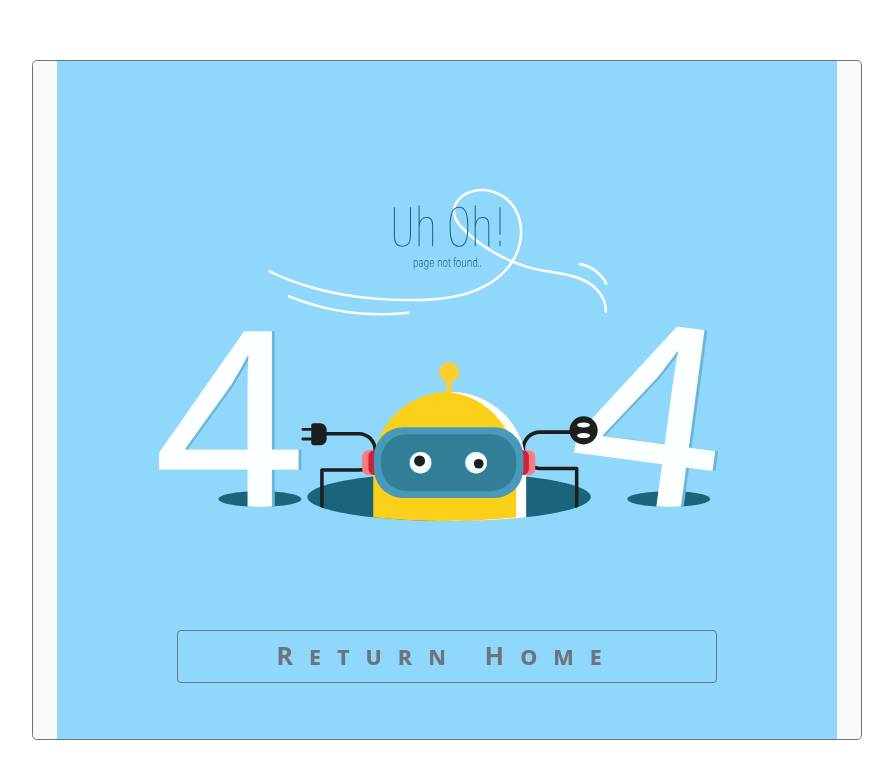
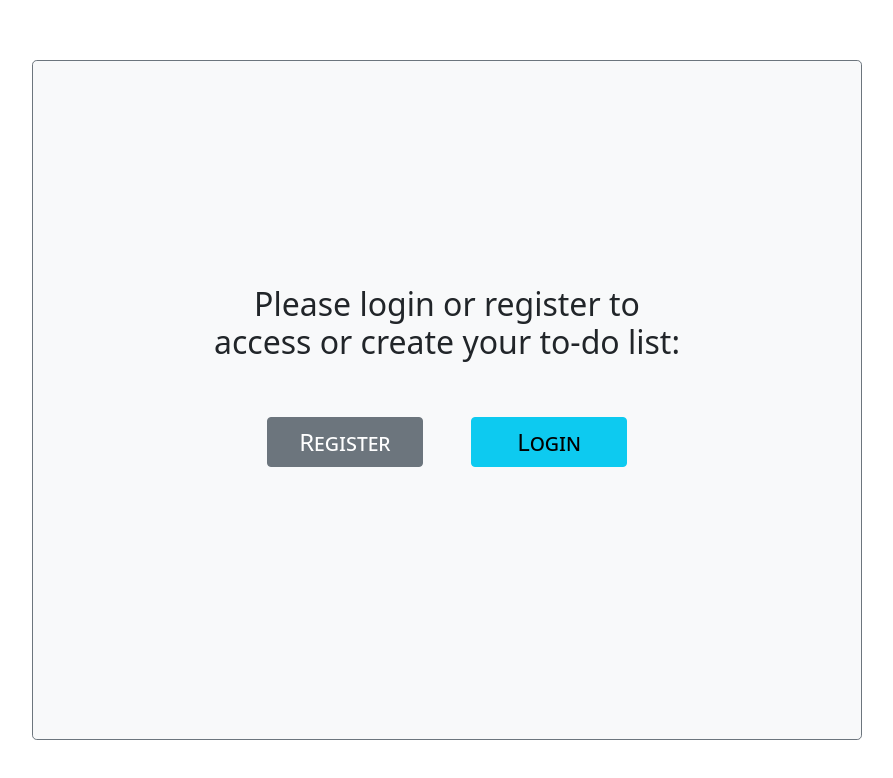
Before and after one commit to KenieB/toDoApp, a React (Vite) app in the folder to-do-client/: page /enter in a window 1280 px wide. Shown: the top 778 px of the page, without its empty margins (193-1086 px from the left). Built offline with nearby package versions, Linux system fonts and the light colour scheme.

Commit message:
Reorganization

```diff
--- a/to-do-client/src/App.jsx
+++ b/to-do-client/src/App.jsx
@@ -4,7 +4,7 @@ import { Container } from "react-bootstrap";
 import Layout from "./layout/Layout";
 import Home from "./home/Home";
 import NotFound from "./NotFound";
-import UserView from "./userView/UserView";
+import EnterApp from "./home/EnterApp";
 
 function App() {
   const [newUserFlag, setNewUserFlag] = useState(false);
@@ -24,9 +24,9 @@ function App() {
           <Route index element={<Home />} />
           <Route path="home" element={<Navigate to="/" replace />} />
           <Route
-            path="user"
+            path="enter"
             element={
-              <UserView
+              <EnterApp
                 activeUser={activeUser}
                 setActiveUser={setActiveUser}
                 hasAccessToken={hasAccessToken}
--- a/to-do-client/src/userView/UserView.jsx
+++ b/to-do-client/src/home/EnterApp.jsx
@@ -1,10 +1,10 @@
 import React, { useEffect } from "react";
 import { Container, Row, Col, Button } from "react-bootstrap";
 import TodoListLayout from "../todoList/TodoListLayout";
-import UserAccess from "../userAccess/UserAccess";
+import UserAccessPrompt from "./UserAccessPrompt";
 import "../App.css";
 
-function UserView({
+function EnterApp({
   activeUser,
   setActiveUser,
   hasAccessToken,
@@ -33,14 +33,7 @@ function UserView({
         <Row id="user-view-row">
           <Col className="d-flex align-items-center" id="user-view-col">
             <Container fluid id="user-view-element-container">
-              <TodoListLayout
-                activeUser={activeUser}
-                setActiveUser={setActiveUser}
-                hasAccessToken={hasAccessToken}
-                setHasAccessToken={setHasAccessToken}
-                appErr={appErr}
-                setAppErr={setAppErr}
-              />
+              <h1>Todo List</h1>
             </Container>
           </Col>
         </Row>
@@ -55,7 +48,7 @@ function UserView({
         <Row id="user-view-row">
           <Col className="d-flex align-items-center" id="user-view-col">
             <Container fluid id="user-view-element-container">
-              <UserAccess
+              <UserAccessPrompt
                 activeUser={activeUser}
                 setNewUserFlag={setNewUserFlag}
                 appErr={appErr}
@@ -69,4 +62,4 @@ function UserView({
   }
 }
 
-export default UserView;
+export default EnterApp;
--- a/to-do-client/src/home/Home.jsx
+++ b/to-do-client/src/home/Home.jsx
@@ -8,7 +8,7 @@ function Home() {
 
   const clickHandler = (event) => {
     event.preventDefault();
-    navigate("/user");
+    navigate("/enter");
   };
 
   const entryBtnStyle = {
--- a/to-do-client/src/userAccess/UserAccess.jsx
+++ b/to-do-client/src/home/UserAccessPrompt.jsx
@@ -3,7 +3,7 @@ import { useNavigate } from "react-router-dom";
 import { Container, Row, Col, Button } from "react-bootstrap";
 import ErrorAlert from "../layout/ErrorAlert";
 
-function UserAccess({ activeUser, setNewUserFlag, appErr, setAppErr }) {
+function UserAccessPrompt({ activeUser, setNewUserFlag, appErr, setAppErr }) {
   const navigate = useNavigate();
 
   //User Access Button Click Handlers
@@ -77,4 +77,4 @@ function UserAccess({ activeUser, setNewUserFlag, appErr, setAppErr }) {
   );
 }
 
-export default UserAccess;
+export default UserAccessPrompt;
```
